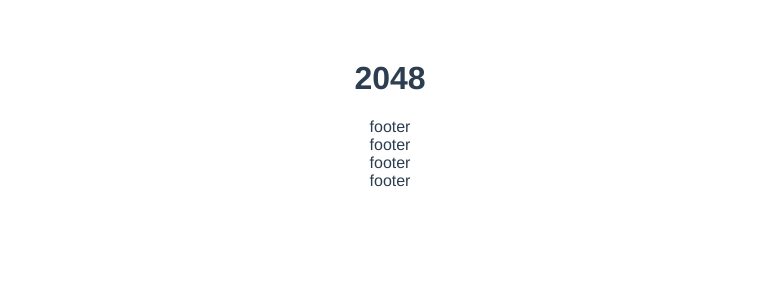
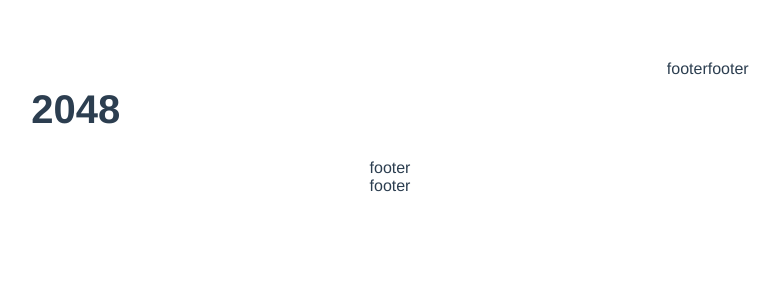
Before and after one commit to choisohyun/vue-ts-2048-game, a Vue app: page / in a window 1280 px wide. Shown: the top 300 px of the page, without its empty margins (250-1030 px from the left). Built offline with nearby package versions, Linux system fonts and the light colour scheme.

Commit message:
Add HeaderItem style

```diff
--- a/src/components/HeaderItem.vue
+++ b/src/components/HeaderItem.vue
@@ -1,5 +1,5 @@
 <template>
-  <div>
+  <header class="header">
     <h1 class="title">2048</h1>
     <div class="score-container">
       <score-container
@@ -9,7 +9,7 @@
         :score="item.score"
       />
     </div>
-  </div>
+  </header>
 </template>
 
 <script lang="ts">
@@ -21,7 +21,7 @@ import ScoreContainer from "@/components/Container/ScoreContainer.vue";
     ScoreContainer
   }
 })
-export default class Header extends Vue {
+export default class HeaderItem extends Vue {
   private scoreData = [
     { title: "SCORE", score: 0 },
     { title: "BEST", score: 0 }
@@ -29,4 +29,16 @@ export default class Header extends Vue {
 }
 </script>
 
-<style scoped></style>
+<style scoped>
+.header {
+  display: flex;
+  width: 100%;
+  justify-content: space-around;
+}
+.title {
+  font-size: 2.5rem;
+}
+.score-container {
+  display: flex;
+}
+</style>
```
